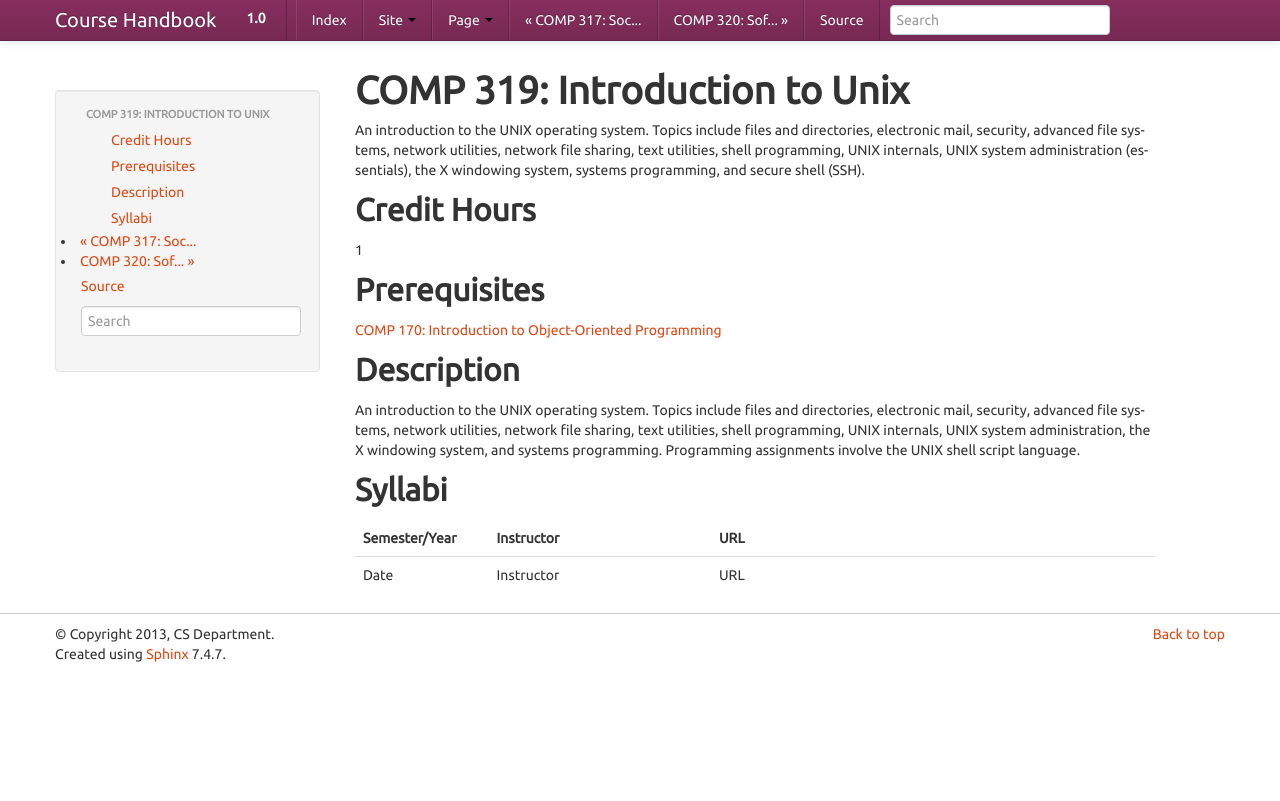
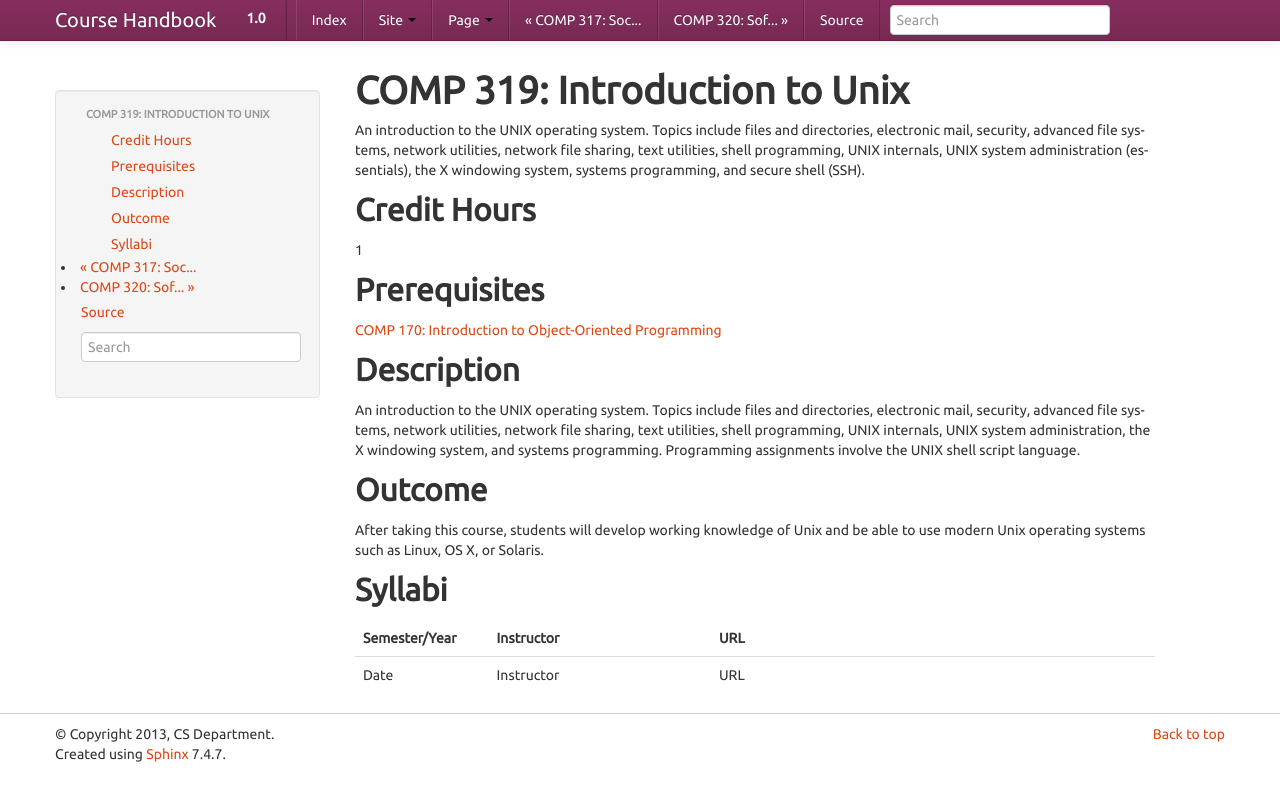
Before and after one commit to kyang5/coursedescriptions, a Sphinx documentation site: the page built from source/comp319.rst, in a window 1280 px wide. Shown: the top 801 px of the page. Built offline with Sphinx 7.4.7, drawn with Linux system fonts in a browser that asks for light colours.

Commit message:
Updated COMP 319

```diff
--- a/source/comp319.rst
+++ b/source/comp319.rst
@@ -25,6 +25,11 @@ internals, UNIX system administration, the X windowing system, and
 systems programming. Programming assignments involve the UNIX shell
 script language.
 
+Outcome
+----------------------
+
+After taking this course, students will develop working knowledge of Unix and be able to use modern Unix operating systems such as
+Linux, OS X, or Solaris.
 
 Syllabi
 ----------------------
```
